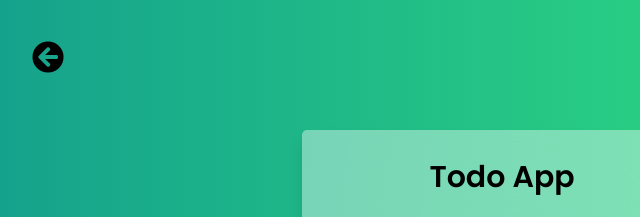
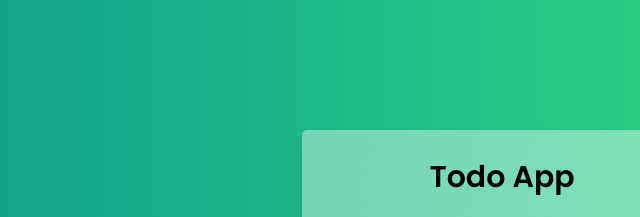
Before and after one commit to Abhis291/todo-list, a plain HTML site: page index.html in a window 1280 px wide. Shown: the top 217 px of the page, 138-778 px from the left. Drawn offline with Linux system fonts and the light colour scheme.

Commit message:
Update index.html

```diff
--- a/index.html
+++ b/index.html
@@ -9,9 +9,6 @@
     <link rel="stylesheet" href="style.css">
 </head>
 <body>
-    <div class="backbtn">
-        <a href="/JavaScript-Projects/#project"><i class="fas fa-arrow-circle-left"></i></a>
-      </div>
     <div class="container">
         <header>Todo App</header>
         <div class="inputf">
```
